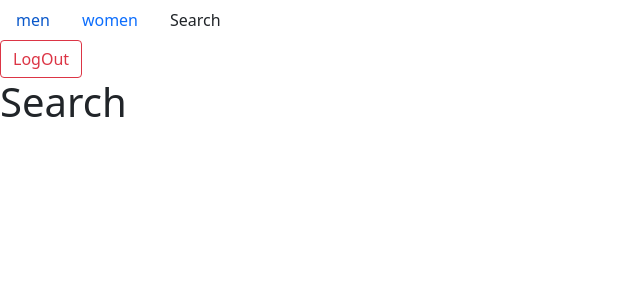
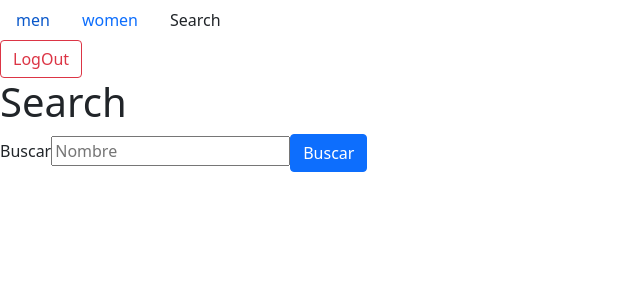
Before and after one commit to Pablo-Gallina/ReactRotuerV6, a React (Create React App) app: page /search in a window 1280 px wide. Shown: the top 300 px of the page, without its empty margins (0-640 px from the left). Built offline with nearby package versions, Linux system fonts and the light colour scheme.

Commit message:
Variable agregada a la url al buscar

```diff
--- a/src/Pages/SearchScreen.jsx
+++ b/src/Pages/SearchScreen.jsx
@@ -1,9 +1,27 @@
-import React from 'react'
+import React, { useState } from 'react'
 
-const SearchScreen = () => {
+const SearchScreen = ({history}) => {
+    const [search, setSearch] = useState("")
+    const handleChange = (e)=>{
+        const value = e.target.value;
+        setSearch(value)
+    }
+
+    const handleSubmit = e => {
+        e.preventDefault();
+        //Agregar un query param al path (para realizar la busqueda)
+        history.push(`?q=${search}`)
+    }
     return (
         <>
             <h1>Search</h1>
+            <form onSubmit={handleSubmit}>
+                <label>
+                    Buscar
+                    <input type="text" onChange={handleChange} value={search} placeholder="Nombre" />
+                </label>
+                <button className="btn btn-primary">Buscar</button>
+            </form>
         </>
     )
 }
```
